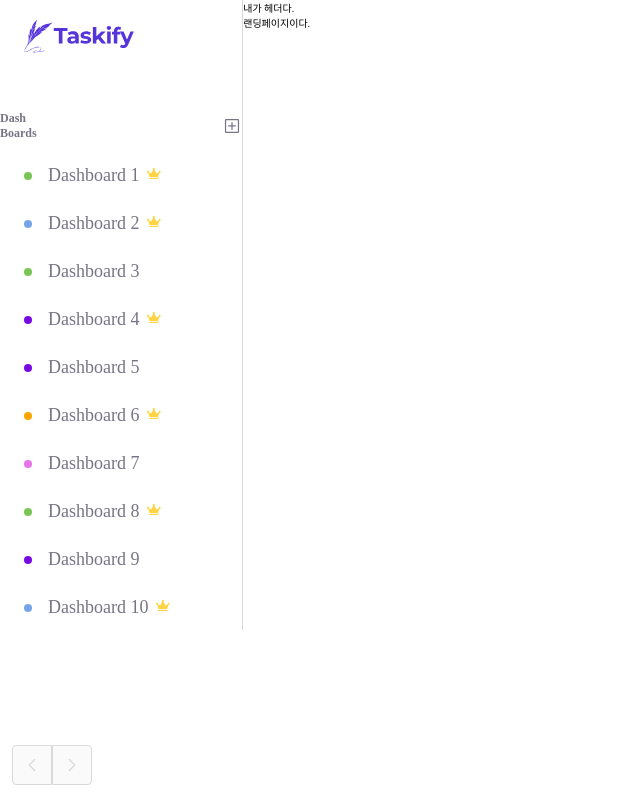
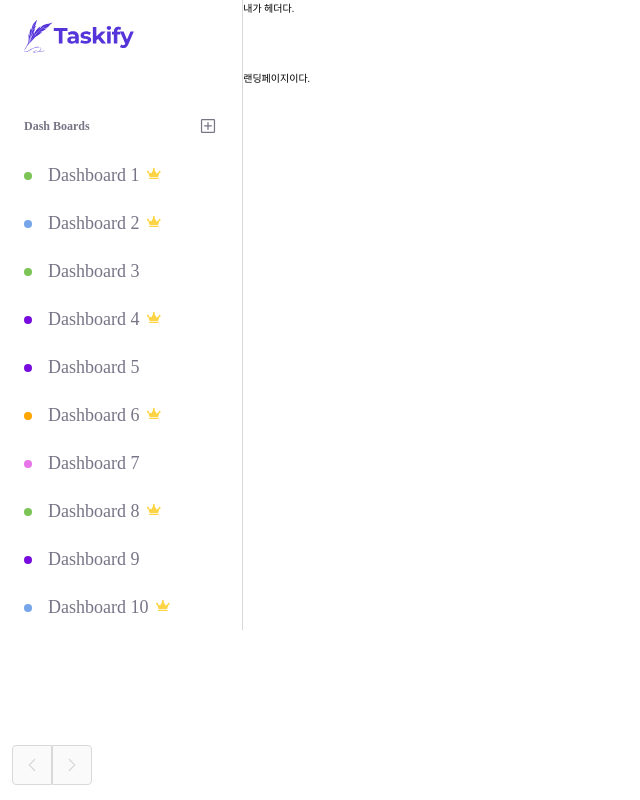
Before and after one commit to schedule-Avengers/taskify, a React (Vite) app: page / in a window 1280 px wide. Shown: the whole page, without its empty margins (0-640 px from the left). Built offline with nearby package versions, Linux system fonts and the light colour scheme; a web font is replaced by a local one.

Commit message:
refactor: css 수정

```diff
--- a/src/components/common/Header/header.module.scss
+++ b/src/components/common/Header/header.module.scss
@@ -0,0 +1,3 @@
+.header {
+  height: 7rem;
+}
--- a/src/components/common/Header/index.tsx
+++ b/src/components/common/Header/index.tsx
@@ -1,3 +1,8 @@
+import classNames from 'classnames/bind';
+import styles from './header.module.scss';
+
+const cx = classNames.bind(styles);
+
 export default function index() {
-  return <div>내가 헤더다.</div>;
+  return <div className={cx('header')}>내가 헤더다.</div>;
 }
--- a/src/components/common/SideBar/SideBar.module.scss
+++ b/src/components/common/SideBar/SideBar.module.scss
@@ -44,9 +44,8 @@
   display: flex;
   flex-direction: row;
   align-items: center;
-  justify-content: center;
-  margin-bottom: 1.5rem;
-  gap: 16rem;
+  justify-content: space-between;
+  margin: 0 2.4rem 1.5rem 2.4rem;
   @include tablet {
     gap: 2.4rem;
     @include mobile {
@@ -61,6 +60,7 @@
     color: $color-gray-50;
     font-size: 1.2rem;
     font-weight: 700;
+    white-space: nowrap;
   }
 
   &-addBox {
@@ -115,9 +115,12 @@
   flex-direction: row;
   align-self: center;
   justify-content: center;
+  white-space: nowrap;
   gap: 0.6rem;
 
   @include tablet {
+    white-space: wrap;
+
     gap: 0.4rem;
     @include mobile {
       display: none;
--- a/src/components/dashboard/Card.module.scss
+++ b/src/components/dashboard/Card.module.scss
@@ -28,6 +28,12 @@
     height: 100%;
     padding: 1.2rem;
     flex-direction: column;
+
+    &-image {
+      width: 26rem;
+      height: 15.1rem;
+      border-radius: 0.6rem;
+    }
   }
 }
 
```
